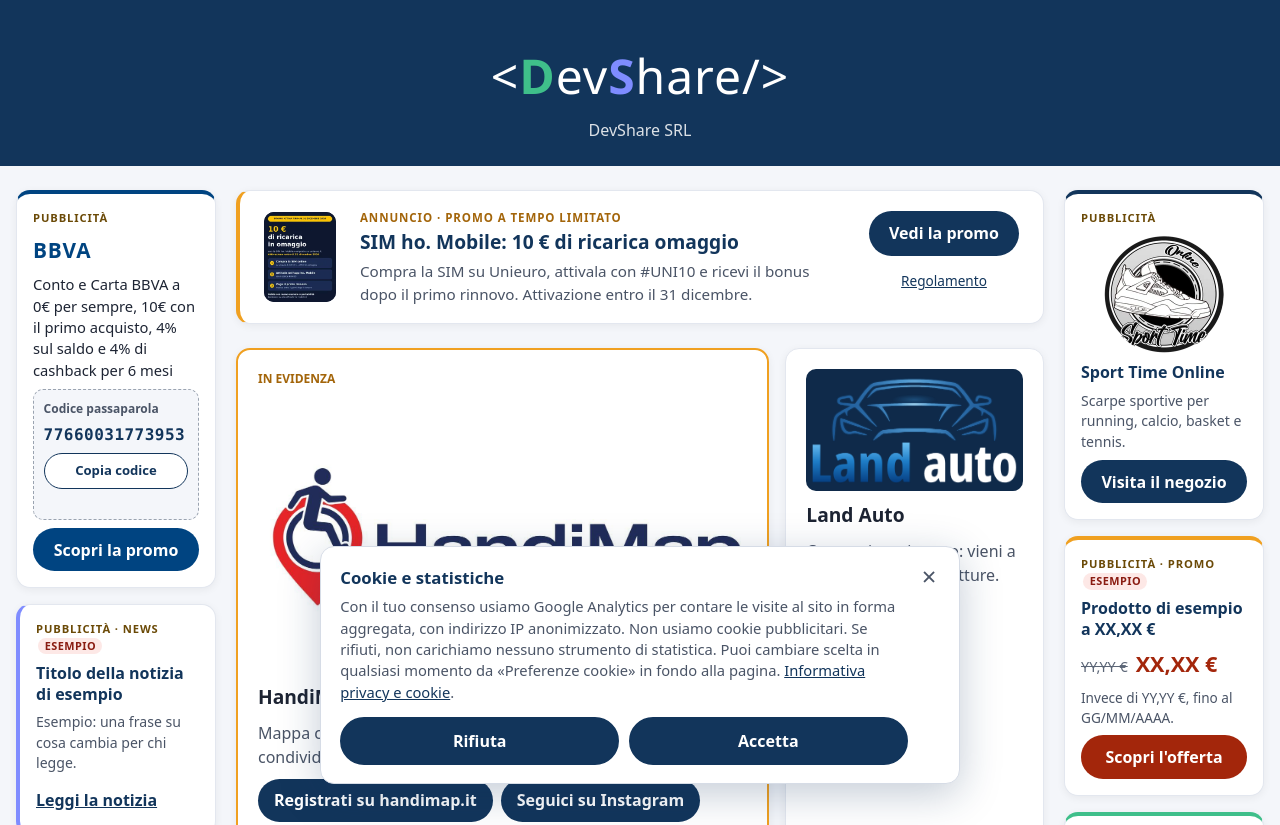
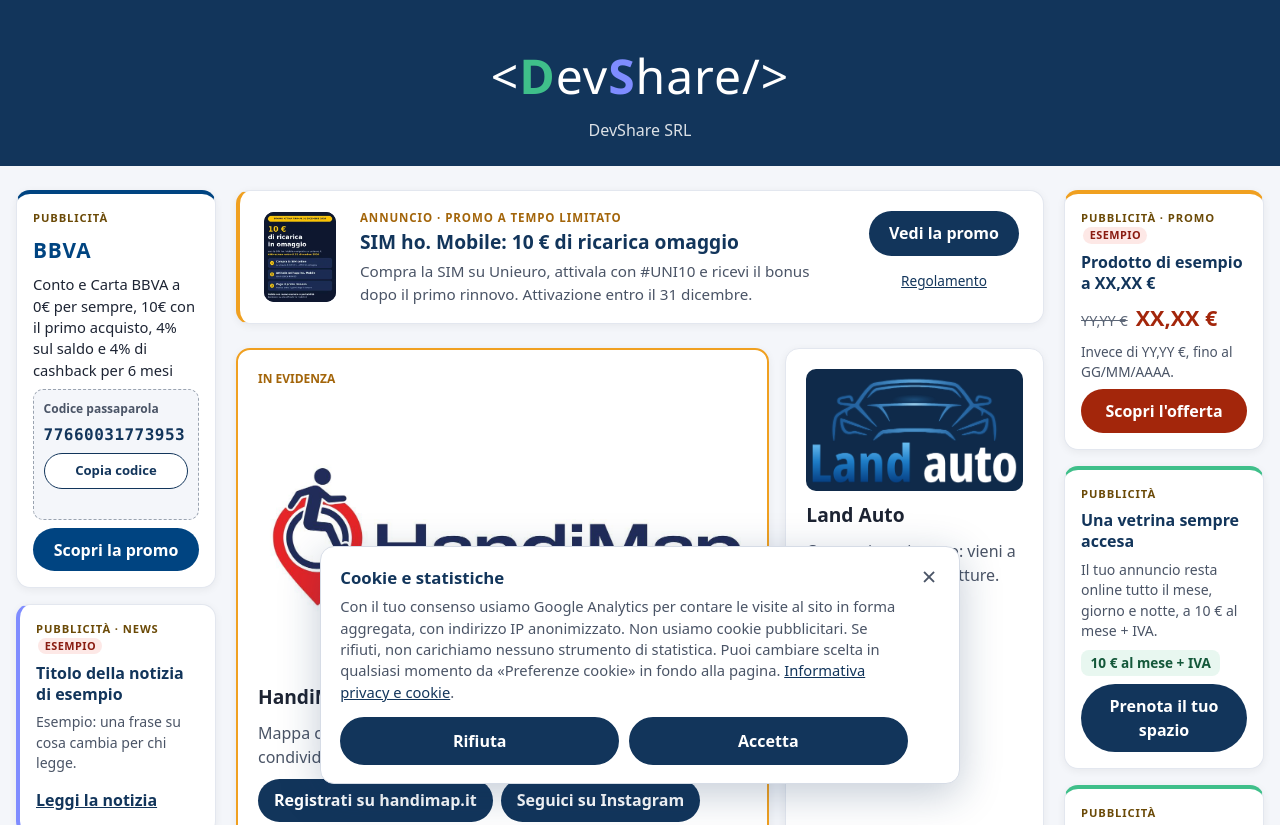
Before and after one commit to castaldoarcangelo88-source/wip-site-a, a plain HTML site: page index.html in a window 1280 px wide. Shown: the top 825 px of the page. Drawn offline with Linux system fonts and the light colour scheme.

Commit message:
Sport Time Online: è un cliente, non uno spot. Tolto dalle barre (torna lo slot libero verso /pubblicita/) e aggiunto alla griglia delle attività in attivita.json. Rollback: f79f379

```diff
--- a/ads.css
+++ b/ads.css
@@ -54,7 +54,3 @@
 .ad-prezzo-ora{color:#a3260b;font-size:1.35rem;font-weight:800;white-space:nowrap}
 .ad-prodotto-testo{font-size:.85rem;line-height:1.45;color:#4a5466}
 .ad-btn-promo{background:#a3260b}.ad-btn-promo:hover{background:#7f1d08}
-
-/* Annuncio vero con logo (tipo "inserzionista" in ads.js) */
-.ad-inserzionista{border-top:4px solid #12355b}
-.ad-logo{align-self:center;max-width:100%;height:auto;border-radius:50%}
--- a/ads.js
+++ b/ads.js
@@ -5,7 +5,7 @@
    Ogni oggetto in ANNUNCI è un riquadro nelle barre laterali, nell'ordine
    in cui compare. Lo slot BBVA NON è qui: è scritto in index.html.
    Campi comuni:
-     tipo:     "libero" (spazio in vendita) | "news" | "prodotto" | "inserzionista" (annuncio vero con logo)
+     tipo:     "libero" (spazio in vendita) | "news" | "prodotto"
      colonna:  "sx" (sinistra) | "dx" (destra). Su mobile tutto va in fondo.
      esempio:  true = mostra il bollino «Esempio» (contenuto finto)
      link:     indirizzo del pulsante. Se è esterno a DevShare si apre in una
@@ -15,7 +15,6 @@
      libero:   titolo, testo, prezzo
      news:     etichetta ("News" o "Promo"), titolo, testo
      prodotto: nome (titolo), testo, prezzo_prima, prezzo_ora
-     inserzionista: nome, testo, logo (file in img/ads/, servito da 'self'), logo_alt, logo_l, logo_a
    Prezzi: sempre con lo spazio prima di €, es. "10 €".
    ================================================================ */
 var ANNUNCI = [
@@ -33,11 +32,6 @@ var ANNUNCI = [
    testo:"Chi visita DevShare cerca siti, app e software: mostra lì la tua attività, a 10 € al mese + IVA.",
    prezzo:"10 € al mese + IVA", cta:"Prenota il tuo spazio", link:"/pubblicita/"},
   /* --- colonna destra --- */
-  {tipo:"inserzionista", colonna:"dx", esempio:false,
-   nome:"Sport Time Online",
-   testo:"Scarpe sportive per running, calcio, basket e tennis.",
-   logo:"img/ads/sporttimeonline-logo.webp", logo_alt:"Logo Sport Time Online", logo_l:120, logo_a:119,
-   cta:"Visita il negozio", link:"https://sporttimeonline.it/"},
   {tipo:"prodotto", colonna:"dx", esempio:true,
    nome:"Prodotto di esempio a XX,XX €",
    testo:"Invece di YY,YY €, fino al GG/MM/AAAA.",
@@ -50,6 +44,10 @@ var ANNUNCI = [
   {tipo:"libero", colonna:"dx",
    titolo:"Prezzo fisso, nessuna sorpresa",
    testo:"Visibilità sul sito DevShare a 10 € al mese + IVA: sai sempre quanto spendi.",
+   prezzo:"10 € al mese + IVA", cta:"Prenota il tuo spazio", link:"/pubblicita/"},
+  {tipo:"libero", colonna:"dx",
+   titolo:"Spazio disponibile",
+   testo:"Metti la tua attività accanto ai contenuti di DevShare e fatti notare, a 10 € al mese + IVA.",
    prezzo:"10 € al mese + IVA", cta:"Prenota il tuo spazio", link:"/pubblicita/"}
 ];
 /* ====================== fine dati, sotto solo codice ====================== */
@@ -99,17 +97,7 @@ var ANNUNCI = [
     var b=pulsante(a,"ad-btn ad-btn-promo");if(b)box.appendChild(b);
     return box;
   }
-  function inserzionista(a){
-    var box=el("div","ad-slot ad-inserzionista");
-    etichette(box,["Pubblicità"],a.esempio);
-    if(a.logo){var im=el("img","ad-logo");im.src=a.logo;im.alt=a.logo_alt||a.nome||"";
-      if(a.logo_l)im.width=a.logo_l;if(a.logo_a)im.height=a.logo_a;im.decoding="async";box.appendChild(im);}
-    box.appendChild(el("p","ad-libero-titolo",a.nome));
-    if(a.testo)box.appendChild(el("p","ad-libero-testo",a.testo));
-    var b=pulsante(a,"ad-btn ad-btn-scuro");if(b)box.appendChild(b);
-    return box;
-  }
-  var DISEGNA={libero:libero,news:news,prodotto:prodotto,inserzionista:inserzionista};
+  var DISEGNA={libero:libero,news:news,prodotto:prodotto};
   var contenitori=document.querySelectorAll(".ads-dinamici[data-colonna]");
   Array.prototype.forEach.call(contenitori,function(c){
     var col=c.getAttribute("data-colonna"),frag=document.createDocumentFragment(),n=0;
--- a/attivita.json
+++ b/attivita.json
@@ -141,5 +141,14 @@
   "etichetta_link": "Instagram @coffeeshop.jane",
   "whatsapp": "",
   "in_evidenza": false
+ },
+ {
+  "nome": "Sport Time Online",
+  "descrizione": "Negozio online di scarpe sportive per running, calcio, basket e tennis.",
+  "immagine": "img/ads/sporttimeonline-logo.webp",
+  "link": "https://sporttimeonline.it/",
+  "etichetta_link": "Visita sporttimeonline.it",
+  "whatsapp": "",
+  "in_evidenza": false
  }
 ]
```
